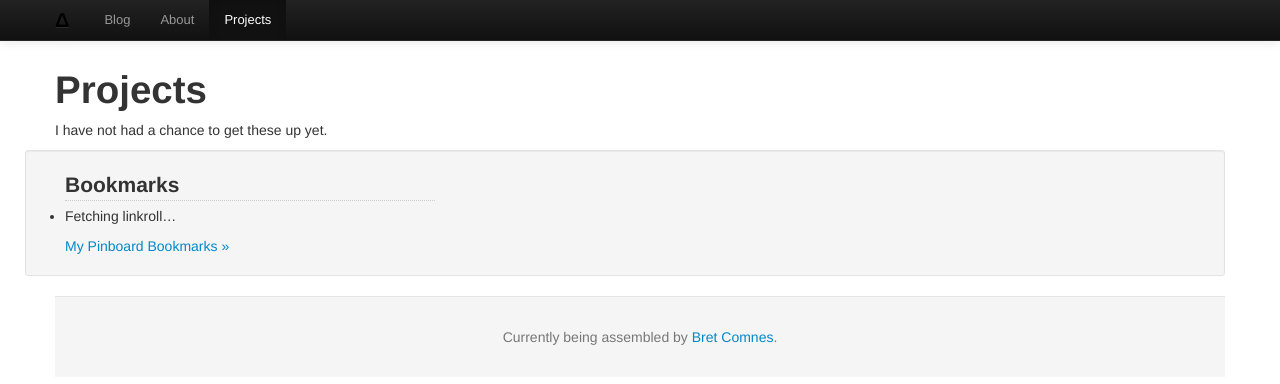
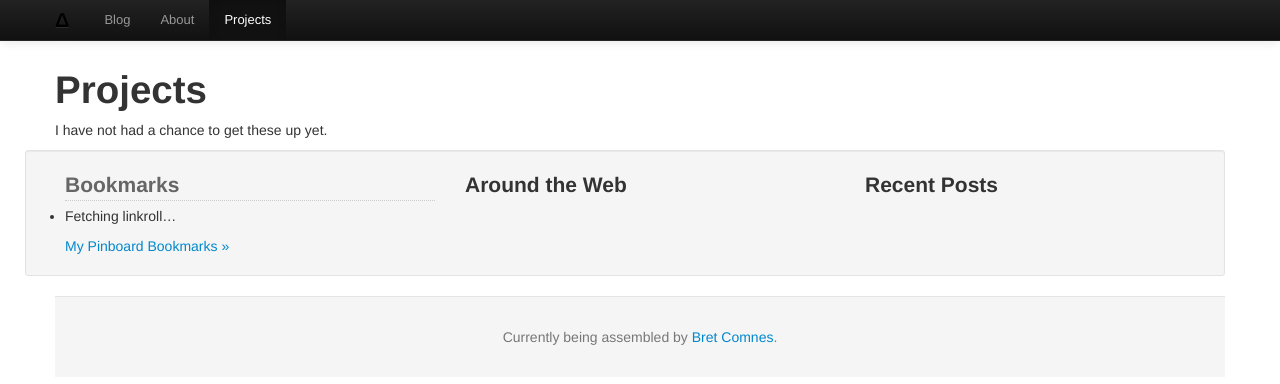
Before and after one commit to bcomnes/old-bret.io, a Jekyll site: the page built from projects.md, in a window 1280 px wide. Shown: the top 384 px of the page. Built offline with Jekyll 4.4.1, drawn with Linux system fonts in a browser that asks for light colours; Markdown is read by kramdown in place of the engine named in the settings.

Commit message:
Checked in some minor changes
Signed-off-by: Bret Comnes <bcomnes@gmail.com>

```diff
--- a/_includes/asides.html
+++ b/_includes/asides.html
@@ -2,4 +2,6 @@
 <!-- Assides -->
 <div class="well well-small row" id="assides">
         {% include asides/pinboard.html %}
+        <section class="span4" id=""><h1>Around the Web</h1></section>
+        <section class="span3" id=""><h1>Recent Posts</h1></section>
 </section>
--- a/assets/css/mods.css
+++ b/assets/css/mods.css
@@ -109,6 +109,7 @@ article .linklog-marker {
     height: 30px;
     padding-bottom: 5px;
     border-bottom: 1px dotted #CCC;
+    color: #666;
 }
 
 #pinboard_linkroll {
```
